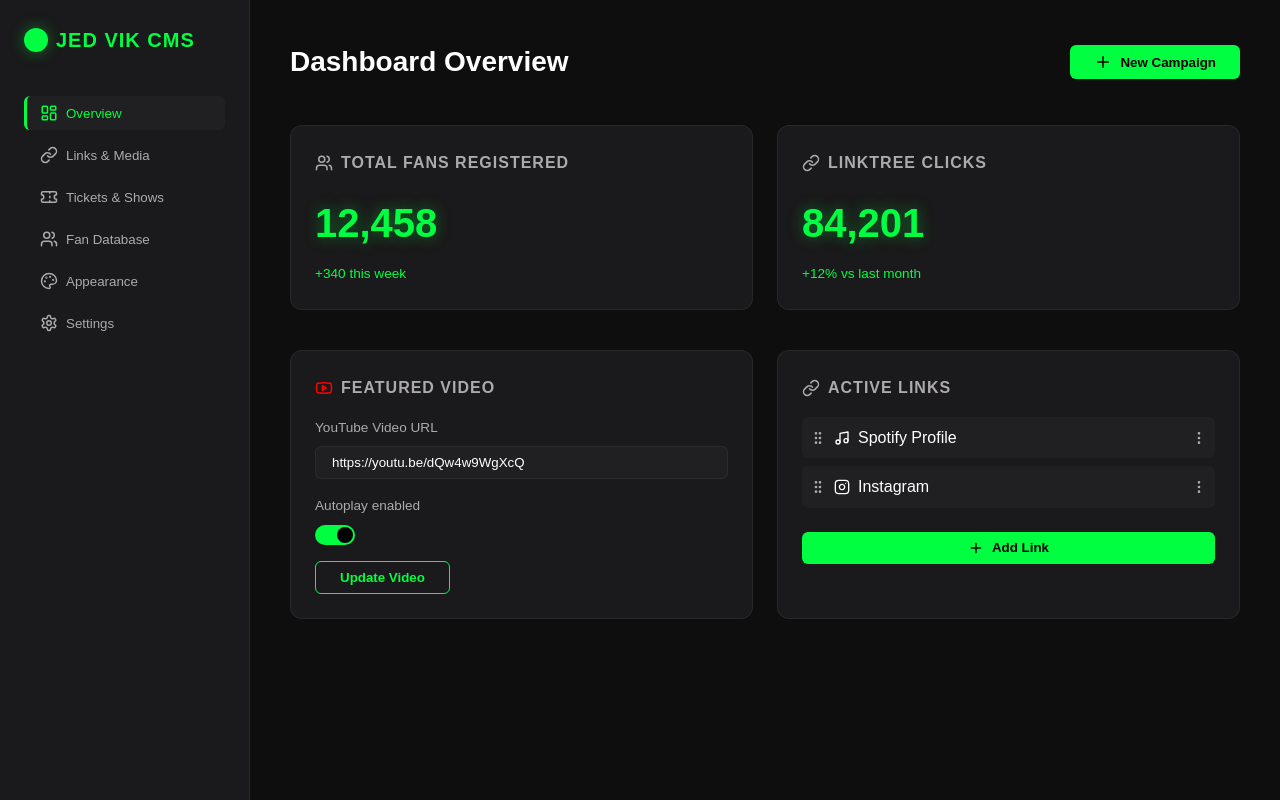
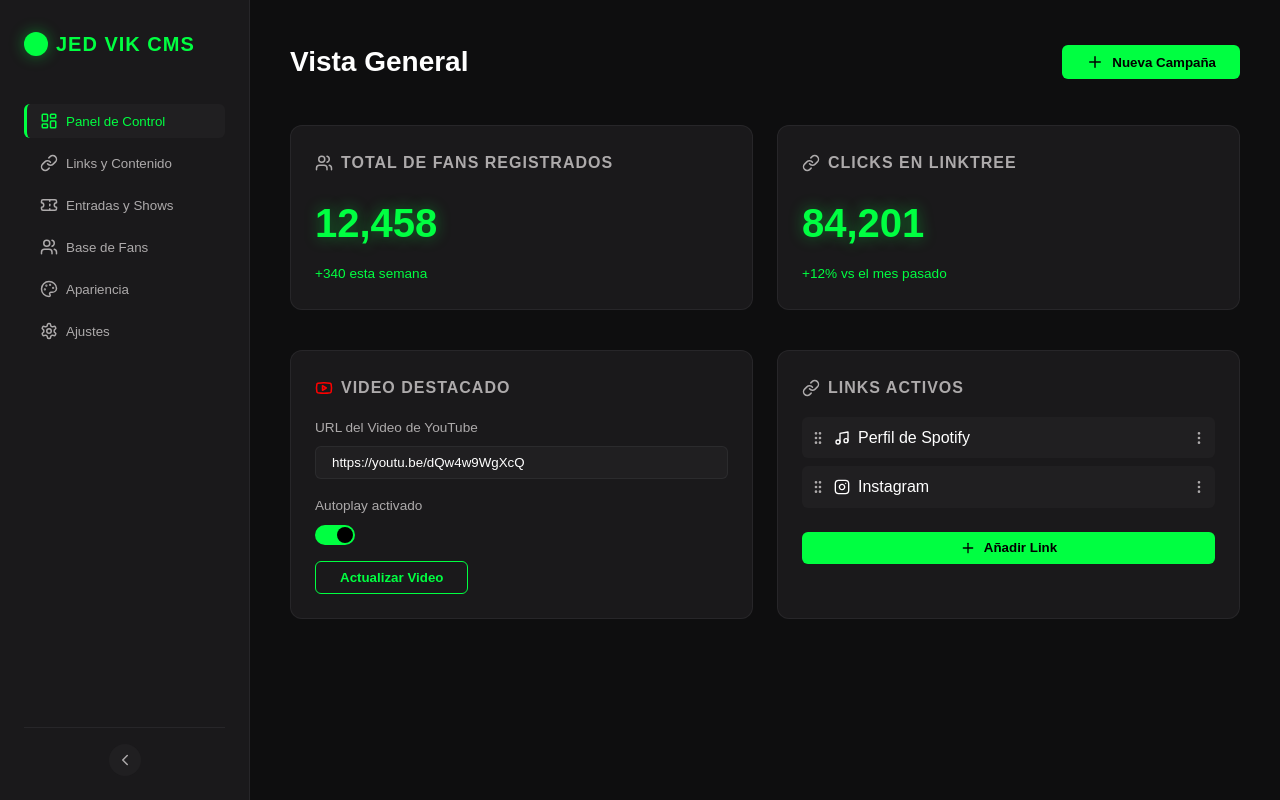
Before and after one commit to ThiagoJGK/JedVik_Web, a React (Vite) app: page /admin in a window 1280 px wide. Built offline with nearby package versions, Linux system fonts and the light colour scheme.

Commit message:
feat: implement collapsible sidebar and translate app to Spanish

```diff
--- a/src/pages/AdminDashboard.module.css
+++ b/src/pages/AdminDashboard.module.css
@@ -14,6 +14,24 @@
   padding: var(--spacing-lg);
   display: flex;
   flex-direction: column;
+  transition: width 0.3s ease, padding 0.3s ease;
+  overflow: hidden;
+  position: relative;
+}
+
+.sidebarCollapsed {
+  width: 80px;
+  padding: var(--spacing-lg) var(--spacing-sm);
+}
+
+.sidebarCollapsed .brand {
+  justify-content: center;
+  gap: 0;
+}
+
+.sidebarCollapsed .navItem {
+  justify-content: center;
+  padding: var(--spacing-sm);
 }
 
 .brand {
@@ -22,9 +40,11 @@
   gap: var(--spacing-sm);
   margin-bottom: var(--spacing-xl);
   color: var(--primary);
+  height: 40px;
 }
 
-.brand h2 {
+.brandText {
+  white-space: nowrap;
   font-size: 1.25rem;
   letter-spacing: 1px;
 }
@@ -227,3 +247,33 @@
   margin-top: 1rem;
   justify-content: center;
 }
+
+/* Sidebar Toggle */
+.sidebarFooter {
+  margin-top: auto;
+  padding-top: var(--spacing-md);
+  border-top: var(--border-ghost);
+  display: flex;
+  justify-content: center;
+}
+
+.toggleBtn {
+  background: var(--surface-container-high);
+  border: 1px solid var(--border-ghost);
+  color: var(--text-muted);
+  width: 32px;
+  height: 32px;
+  border-radius: 50%;
+  display: flex;
+  align-items: center;
+  justify-content: center;
+  cursor: pointer;
+  transition: all 0.2s;
+}
+
+.toggleBtn:hover {
+  background: var(--primary);
+  color: #000;
+  border-color: var(--primary);
+  box-shadow: var(--glow-primary);
+}
--- a/src/pages/AdminDashboard.tsx
+++ b/src/pages/AdminDashboard.tsx
@@ -1,4 +1,4 @@
-import React, { useState } from 'react';
+import { useState } from 'react';
 import {
   LayoutDashboard,
   Link as LinkIcon,
@@ -11,50 +11,63 @@ import {
   GripVertical,
   MoreVertical,
   Music,
-  Instagram
+  Instagram,
+  ChevronLeft,
+  ChevronRight
 } from 'lucide-react';
 import styles from './AdminDashboard.module.css';
 
 const AdminDashboard = () => {
   const [activeTab, setActiveTab] = useState('overview');
+  const [isSidebarCollapsed, setIsSidebarCollapsed] = useState(false);
 
   return (
     <div className={styles.adminContainer}>
       {/* Sidebar */}
-      <aside className={styles.sidebar}>
+      <aside className={`${styles.sidebar} ${isSidebarCollapsed ? styles.sidebarCollapsed : ''}`}>
         <div className={styles.brand}>
           <div className={styles.brandCircle}></div>
-          <h2>JED VIK CMS</h2>
+          {!isSidebarCollapsed && <h2 className={styles.brandText}>JED VIK CMS</h2>}
         </div>
 
         <nav className={styles.navMenu}>
           <button className={`${styles.navItem} ${activeTab === 'overview' ? styles.active : ''}`} onClick={() => setActiveTab('overview')}>
-            <LayoutDashboard size={18} /> Overview
+            <LayoutDashboard size={18} /> {!isSidebarCollapsed && "Panel de Control"}
           </button>
           <button className={`${styles.navItem} ${activeTab === 'links' ? '' : ''}`}>
-            <LinkIcon size={18} /> Links & Media
+            <LinkIcon size={18} /> {!isSidebarCollapsed && "Links y Contenido"}
           </button>
           <button className={`${styles.navItem} ${activeTab === 'tickets' ? '' : ''}`}>
-            <Ticket size={18} /> Tickets & Shows
+            <Ticket size={18} /> {!isSidebarCollapsed && "Entradas y Shows"}
           </button>
           <button className={`${styles.navItem} ${activeTab === 'fans' ? '' : ''}`}>
-            <Users size={18} /> Fan Database
+            <Users size={18} /> {!isSidebarCollapsed && "Base de Fans"}
           </button>
           <button className={`${styles.navItem} ${activeTab === 'appearance' ? '' : ''}`}>
-            <Palette size={18} /> Appearance
+            <Palette size={18} /> {!isSidebarCollapsed && "Apariencia"}
           </button>
           <button className={`${styles.navItem} ${activeTab === 'settings' ? '' : ''}`}>
-            <Settings size={18} /> Settings
+            <Settings size={18} /> {!isSidebarCollapsed && "Ajustes"}
           </button>
         </nav>
+
+        <div className={styles.sidebarFooter}>
+          <button
+            className={styles.toggleBtn}
+            onClick={() => setIsSidebarCollapsed(!isSidebarCollapsed)}
+            title={isSidebarCollapsed ? "Expandir" : "Contraer"}
+          >
+            {isSidebarCollapsed ? <ChevronRight size={18} /> : <ChevronLeft size={18} />}
+          </button>
+        </div>
       </aside>
 
       {/* Main Content */}
       <main className={styles.mainContent}>
         <header className={styles.header}>
-          <h1 className={styles.headerTitle}>Dashboard Overview</h1>
+          <h1 className={styles.headerTitle}>Vista General</h1>
           <button className={styles.actionBtn}>
-            <Plus size={18} /> New Campaign
+            <Plus size={18} /> Nueva Campaña
           </button>
         </header>
 
@@ -63,19 +76,19 @@ const AdminDashboard = () => {
           <div className={styles.card}>
             <div className={styles.cardHeader}>
               <Users size={18} />
-              <span className={styles.cardTitle}>Total Fans Registered</span>
+              <span className={styles.cardTitle}>Total de Fans Registrados</span>
             </div>
             <div className={styles.statValue}>12,458</div>
-            <div className={styles.statTrend}>+340 this week</div>
+            <div className={styles.statTrend}>+340 esta semana</div>
           </div>
 
           <div className={styles.card}>
             <div className={styles.cardHeader}>
               <LinkIcon size={18} />
-              <span className={styles.cardTitle}>Linktree Clicks</span>
+              <span className={styles.cardTitle}>Clicks en Linktree</span>
             </div>
             <div className={styles.statValue}>84,201</div>
-            <div className={styles.statTrend}>+12% vs last month</div>
+            <div className={styles.statTrend}>+12% vs el mes pasado</div>
           </div>
         </div>
 
@@ -85,23 +98,23 @@ const AdminDashboard = () => {
           <div className={styles.card}>
             <div className={styles.cardHeader}>
               <Youtube size={18} color="#ff0000" />
-              <span className={styles.cardTitle}>Featured Video</span>
+              <span className={styles.cardTitle}>Video Destacado</span>
             </div>
 
             <div className={styles.formGroup}>
-              <label className={styles.label}>YouTube Video URL</label>
-              <input type="text" className={styles.input} defaultValue="https://youtu.be/dQw4w9WgXcQ" title="YouTube Video URL" />
+              <label className={styles.label}>URL del Video de YouTube</label>
+              <input type="text" className={styles.input} defaultValue="https://youtu.be/dQw4w9WgXcQ" title="URL del Video de YouTube" />
             </div>
 
             <div className={styles.formGroup}>
-              <label className={styles.label}>Autoplay enabled</label>
+              <label className={styles.label}>Autoplay activado</label>
               <div className={styles.toggleSwitch}>
                 <div className={styles.toggleKnob}></div>
               </div>
             </div>
 
             <button className={`${styles.actionBtn} ${styles.secondaryActionBtn}`}>
-              Update Video
+              Actualizar Video
             </button>
           </div>
 
@@ -109,7 +122,7 @@ const AdminDashboard = () => {
           <div className={styles.card}>
             <div className={styles.cardHeader}>
               <LinkIcon size={18} />
-              <span className={styles.cardTitle}>Active Links</span>
+              <span className={styles.cardTitle}>Links Activos</span>
             </div>
 
             <div className={styles.linkList}>
@@ -117,7 +130,7 @@ const AdminDashboard = () => {
                 <div className={styles.linkInfo}>
                   <GripVertical size={16} color="var(--text-muted)" style={{cursor: 'grab'}} />
                   <Music size={16} />
-                  <span>Spotify Profile</span>
+                  <span>Perfil de Spotify</span>
                 </div>
                 <MoreVertical size={16} color="var(--text-muted)" style={{cursor: 'pointer'}} />
               </div>
@@ -132,7 +145,7 @@ const AdminDashboard = () => {
               </div>
 
               <button className={`${styles.actionBtn} ${styles.fullWidthBtn}`}>
-                <Plus size={16} /> Add Link
+                <Plus size={16} /> Añadir Link
               </button>
             </div>
           </div>
--- a/src/pages/PublicLinks.tsx
+++ b/src/pages/PublicLinks.tsx
@@ -1,5 +1,4 @@
-import React from 'react';
-import { PlayCircle, Music, Instagram, Video, ShoppingBag, Music2, Headphones } from 'lucide-react';
+import { Music, Instagram, Video, ShoppingBag, Headphones } from 'lucide-react';
 import styles from './PublicLinks.module.css';
 
 const PublicLinks = () => {
@@ -13,7 +12,7 @@ const PublicLinks = () => {
           className={styles.profileImage}
         />
         <h1 className={styles.name}>JED VIK</h1>
-        <p className={styles.bio}>Artist • Singer • Music Producer</p>
+        <p className={styles.bio}>Artista • Cantante • Productor Musical</p>
       </header>
 
       {/* Featured Video */}
@@ -22,7 +21,7 @@ const PublicLinks = () => {
           <iframe
             className={styles.videoIframe}
             src="https://www.youtube.com/embed/dQw4w9WgXcQ?si=j2T6K9Qf9wL8"
-            title="YouTube video player"
+            title="Reproductor de video de YouTube"
             allow="accelerometer; autoplay; clipboard-write; encrypted-media; gyroscope; picture-in-picture"
             allowFullScreen
           ></iframe>
@@ -33,13 +32,13 @@ const PublicLinks = () => {
       <section className={styles.linksSection}>
         <a href="#merch" className={`${styles.linkButton} ${styles.merchButton}`}>
           <ShoppingBag className={styles.icon} size={20} />
-          OFFICIAL MERCH STORE
+          TIENDA OFICIAL DE MERCH
         </a>
       </section>
 
       {/* Streaming & Social Links */}
       <section className={styles.linksSection}>
-        <h2 className={styles.sectionTitle}>Listen & Connect</h2>
+        <h2 className={styles.sectionTitle}>Escucha y Conecta</h2>
         <a href="#spotify" className={`${styles.linkButton} glass`}>
           <Music className={styles.icon} size={20} />
           Spotify
@@ -60,14 +59,14 @@ const PublicLinks = () => {
 
       {/* Tour Dates */}
       <section className={styles.ticketsSection}>
-        <h2 className={styles.sectionTitle}>Upcoming Shows</h2>
+        <h2 className={styles.sectionTitle}>Próximos Shows</h2>
 
         <div className={`${styles.ticketCard} glass`}>
           <div className={styles.ticketInfo}>
             <h3>Neon Nights Festival</h3>
             <p>Oct 24 • Buenos Aires, ARG</p>
           </div>
-          <button className={styles.buyButton}>TICKETS</button>
+          <button className={styles.buyButton}>ENTRADAS</button>
         </div>
 
         <div className={`${styles.ticketCard} glass`}>
@@ -75,7 +74,7 @@ const PublicLinks = () => {
             <h3>Club Underground</h3>
             <p>Nov 12 • Santiago, CHL</p>
           </div>
-          <button className={styles.buyButton}>TICKETS</button>
+          <button className={styles.buyButton}>ENTRADAS</button>
         </div>
 
       </section>
```
